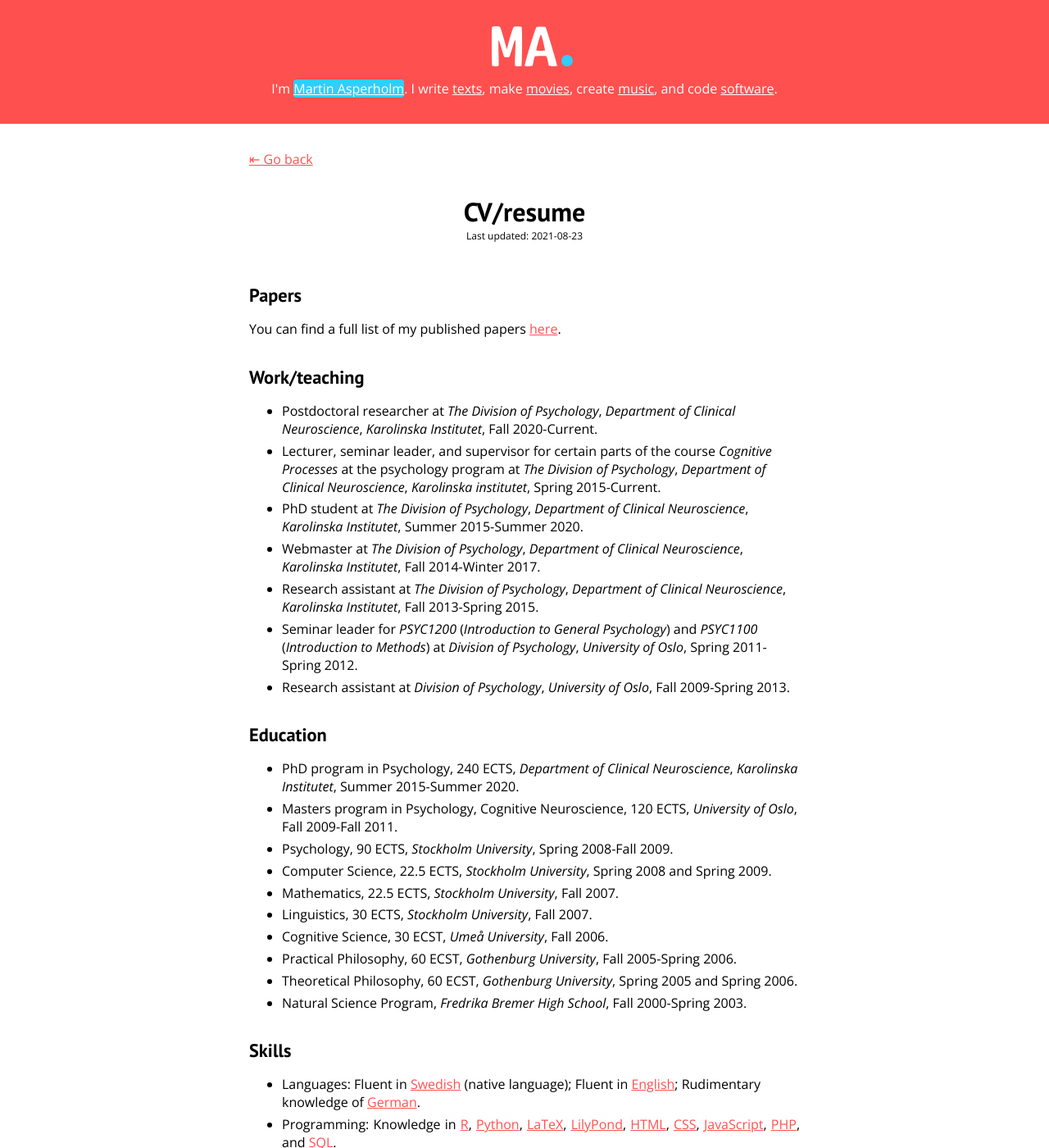
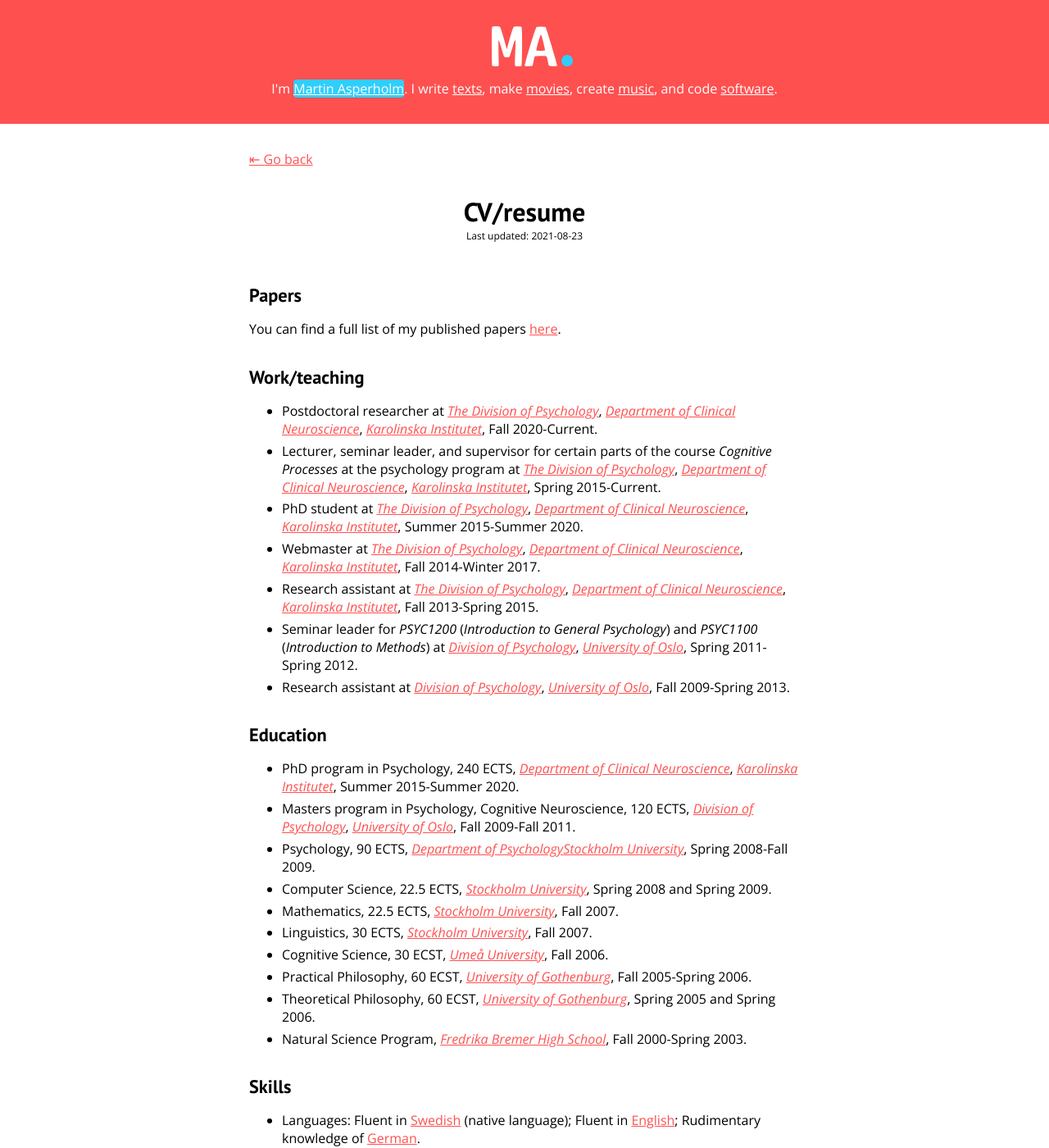
Before and after one commit to Speldosa/Speldosa.github.io, a Jekyll site: the page built from about/cv.md, in a window 1280 px wide and 1400 px high. Shown: the whole window at 82% size. Built offline with Jekyll 4.4.1, drawn with Linux system fonts in a browser that asks for light colours.

Commit message:
Update cv.md

```diff
--- a/about/cv.md
+++ b/about/cv.md
@@ -20,26 +20,26 @@ You can find a full list of my published papers [here](/texts/).
 
 # Work/teaching
 
-* Postdoctoral researcher at *The Division of Psychology*, *Department of Clinical Neuroscience*, *Karolinska Institutet*, Fall 2020-Current.
-* Lecturer, seminar leader, and supervisor for certain parts of the course *Cognitive Processes* at the psychology program at *The Division of Psychology*, *Department of Clinical Neuroscience*, *Karolinska institutet*, Spring 2015-Current.
-* PhD student at *The Division of Psychology*, *Department of Clinical Neuroscience*, *Karolinska Institutet*, Summer 2015-Summer 2020.
-* Webmaster at *The Division of Psychology*, *Department of Clinical Neuroscience*, *Karolinska Institutet*, Fall 2014-Winter 2017.
-* Research assistant at *The Division of Psychology*, *Department of Clinical Neuroscience*, *Karolinska Institutet*, Fall 2013-Spring 2015.
-* Seminar leader for *PSYC1200* (*Introduction to General Psychology*) and *PSYC1100* (*Introduction to Methods*) at *Division of Psychology*, *University of Oslo*, Spring 2011-Spring 2012.
-* Research assistant at *Division of Psychology*, *University of Oslo*, Fall 2009-Spring 2013.
+* Postdoctoral researcher at [*The Division of Psychology*](https://ki.se/en/cns/the-division-of-psychology), [*Department of Clinical Neuroscience*](https://ki.se/en/cns/department-of-clinical-neuroscience), [*Karolinska Institutet*](https://ki.se/en), Fall 2020-Current.
+* Lecturer, seminar leader, and supervisor for certain parts of the course *Cognitive Processes* at the psychology program at [*The Division of Psychology*](https://ki.se/en/cns/the-division-of-psychology), [*Department of Clinical Neuroscience*](https://ki.se/en/cns/department-of-clinical-neuroscience), [*Karolinska Institutet*](https://ki.se/en), Spring 2015-Current.
+* PhD student at [*The Division of Psychology*](https://ki.se/en/cns/the-division-of-psychology), [*Department of Clinical Neuroscience*](https://ki.se/en/cns/department-of-clinical-neuroscience), [*Karolinska Institutet*](https://ki.se/en), Summer 2015-Summer 2020.
+* Webmaster at [*The Division of Psychology*](https://ki.se/en/cns/the-division-of-psychology), [*Department of Clinical Neuroscience*](https://ki.se/en/cns/department-of-clinical-neuroscience), [*Karolinska Institutet*](https://ki.se/en), Fall 2014-Winter 2017.
+* Research assistant at [*The Division of Psychology*](https://ki.se/en/cns/the-division-of-psychology), [*Department of Clinical Neuroscience*](https://ki.se/en/cns/department-of-clinical-neuroscience), [*Karolinska Institutet*](https://ki.se/en), Fall 2013-Spring 2015.
+* Seminar leader for *PSYC1200* (*Introduction to General Psychology*) and *PSYC1100* (*Introduction to Methods*) at [*Division of Psychology*](https://www.sv.uio.no/psi/english/), [*University of Oslo*](https://www.uio.no/english/), Spring 2011-Spring 2012.
+* Research assistant at [*Division of Psychology*](https://www.sv.uio.no/psi/english/), [*University of Oslo*](https://www.uio.no/english/), Fall 2009-Spring 2013.
 
 # Education
 
-* PhD program in Psychology, 240 ECTS, *Department of Clinical Neuroscience*, *Karolinska Institutet*, Summer 2015-Summer 2020.
-* Masters program in Psychology, Cognitive Neuroscience, 120 ECTS, *University of Oslo*, Fall 2009-Fall 2011.
-* Psychology, 90 ECTS, *Stockholm University*, Spring 2008-Fall 2009.
-* Computer Science, 22.5 ECTS, *Stockholm University*, Spring 2008 and Spring 2009.
-* Mathematics, 22.5 ECTS, *Stockholm University*, Fall 2007.
-* Linguistics, 30 ECTS, *Stockholm University*, Fall 2007.
-* Cognitive Science, 30 ECST, *Umeå University*, Fall 2006.
-* Practical Philosophy, 60 ECST, *Gothenburg University*, Fall 2005-Spring 2006.
-* Theoretical Philosophy, 60 ECST, *Gothenburg University*, Spring 2005 and Spring 2006.
-* Natural Science Program, *Fredrika Bremer High School*, Fall 2000-Spring 2003.
+* PhD program in Psychology, 240 ECTS, [*Department of Clinical Neuroscience*](https://ki.se/en/cns/department-of-clinical-neuroscience), [*Karolinska Institutet*](https://ki.se/en), Summer 2015-Summer 2020.
+* Masters program in Psychology, Cognitive Neuroscience, 120 ECTS, [*Division of Psychology*](https://www.sv.uio.no/psi/english/), [*University of Oslo*](https://www.uio.no/english/), Fall 2009-Fall 2011.
+* Psychology, 90 ECTS, [*Department of Psychology*](https://www.su.se/department-of-psychology/)[*Stockholm University*](https://www.su.se/english/), Spring 2008-Fall 2009.
+* Computer Science, 22.5 ECTS, [*Stockholm University*](https://www.su.se/english/), Spring 2008 and Spring 2009.
+* Mathematics, 22.5 ECTS, [*Stockholm University*](https://www.su.se/english/), Fall 2007.
+* Linguistics, 30 ECTS, [*Stockholm University*](https://www.su.se/english/), Fall 2007.
+* Cognitive Science, 30 ECST, [*Umeå University*](https://www.umu.se/en/), Fall 2006.
+* Practical Philosophy, 60 ECST, [*University of Gothenburg*](https://www.gu.se/en), Fall 2005-Spring 2006.
+* Theoretical Philosophy, 60 ECST, [*University of Gothenburg*](https://www.gu.se/en), Spring 2005 and Spring 2006.
+* Natural Science Program, [*Fredrika Bremer High School*](https://fredrikabremergymnasiet.haninge.se), Fall 2000-Spring 2003.
 
 # Skills
 * Languages: Fluent in [Swedish](https://en.wikipedia.org/wiki/Swedish_language) (native language); Fluent in [English](https://en.wikipedia.org/wiki/English_language); Rudimentary knowledge of [German](https://en.wikipedia.org/wiki/German_language).
```
